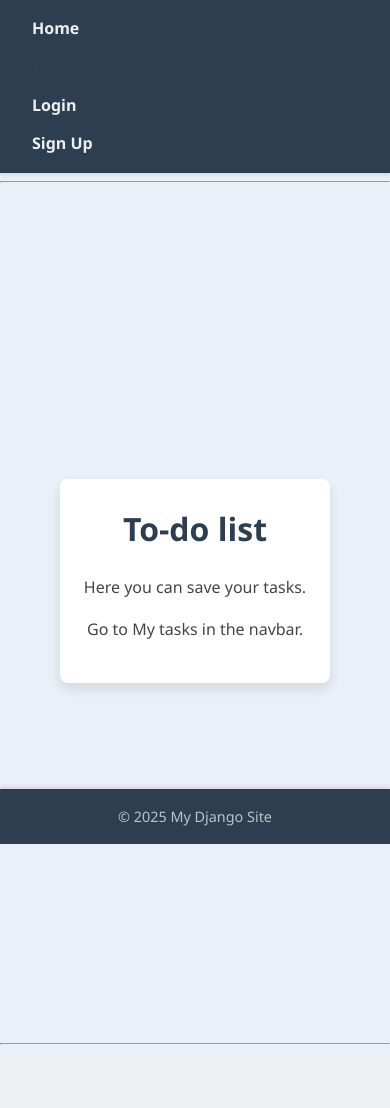
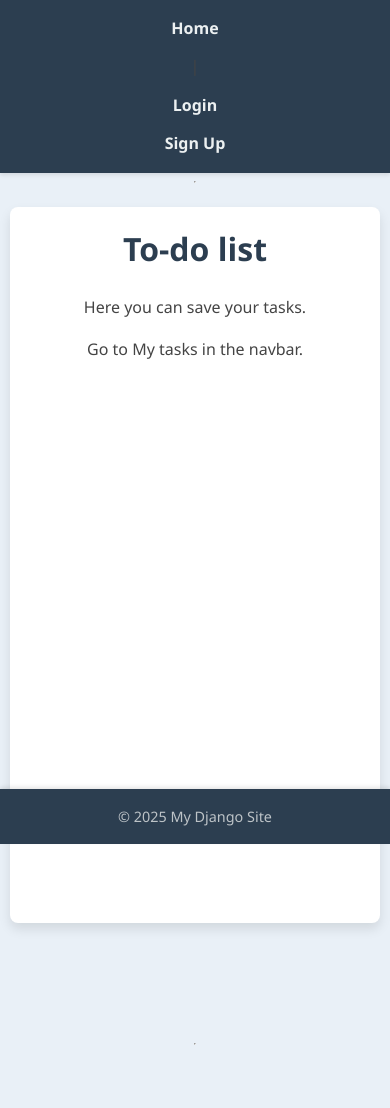
Before and after one commit to TomassSaulite/ToDoApp, a Django app: page /hello/ in a window 390 px wide. Before the commit the page ends 1045 px from the top, so only its background shows below. Run offline with Django 4.2, Linux system fonts and the light colour scheme.

Commit message:
changes to styles

```diff
--- a/mysite/settings.py
+++ b/mysite/settings.py
@@ -25,7 +25,8 @@
 # SECURITY WARNING: don't run with debug turned on in production!
 DEBUG = True
 
-ALLOWED_HOSTS = []
+ALLOWED_HOSTS = ['d85b5fc0b4b1.ngrok-free.app', 'localhost', '127.0.0.1']
+
 
 
 # Application definition
@@ -129,3 +130,6 @@
 LOGIN_URL = '/hello/login/'
 STATIC_URL = '/static/'
 STATICFILES_DIRS = [os.path.join(BASE_DIR, 'static')]
+CSRF_TRUSTED_ORIGINS = [
+    "https://d85b5fc0b4b1.ngrok-free.app",
+]
--- a/static/css/styles.css
+++ b/static/css/styles.css
@@ -8,6 +8,9 @@
     margin: 0;
     color: #444;
     line-height: 1.6;
+    min-height: 100vh;
+    display: flex;
+    flex-direction: column;
 }
 
 nav {
@@ -16,6 +19,8 @@
     box-shadow: 0 2px 4px rgba(0,0,0,0.1);
     display: flex;
     gap: 1.5rem;
+    flex-wrap: wrap;           /* Allow wrapping for smaller screens */
+    justify-content: center;   /* Center nav links on small screens */
 }
 
 nav a {
@@ -23,6 +28,7 @@
     text-decoration: none;
     font-weight: 600;
     transition: color 0.3s ease;
+    white-space: nowrap;
 }
 
 nav a:hover {
@@ -36,6 +42,9 @@
     padding: 2rem 3rem;
     border-radius: 8px;
     box-shadow: 0 6px 12px rgba(0,0,0,0.1);
+    flex-grow: 1;  /* Allow main content to fill vertical space */
+    width: 90%;    /* Responsive width */
+    box-sizing: border-box;
 }
 
 footer {
@@ -43,11 +52,11 @@
     padding: 1rem;
     background: #2c3e50;
     color: #bdc3c7;
-    position: fixed;
+    font-size: 0.9rem;
+    box-shadow: 0 -2px 4px rgba(0,0,0,0.1);
+    position: sticky;  /* stick to bottom only if content is short */
     bottom: 0;
     width: 100%;
-    font-size: 0.9rem;
-    box-shadow: 0 -2px 4px rgba(0,0,0,0.1);
 }
 
 h1, h2, h3 {
@@ -82,6 +91,8 @@
     border-radius: 5px;
     font-size: 1rem;
     transition: border-color 0.3s ease;
+    display: block;
+    box-sizing: border-box;
 }
 
 input[type="text"]:focus,
@@ -105,10 +116,11 @@
     flex-direction: column;
     justify-content: center;
     align-items: center;
-    height: 100vh;        /* Full height of viewport */
+    height: 100vh;        /* Full viewport height */
     text-align: center;
     padding-bottom: 4rem;
 }
+
 .small-btn {
     padding: 0.4rem 0.8rem;
     font-size: 0.85rem;
@@ -124,13 +136,32 @@
     background-color: #7f8c8d;
 }
 
+/* Responsive tweaks */
+@media (max-width: 900px) {
+    main {
+        max-width: 95%;
+        padding: 1.5rem 2rem;
+        margin: 1.5rem auto 4rem auto;
+    }
+}
+
 @media (max-width: 600px) {
-    main {
-        margin: 1rem;
-        padding: 1.5rem;
-    }
     nav {
         flex-direction: column;
         gap: 0.8rem;
+        padding: 1rem;
+        align-items: center;
+    }
+
+    main {
+        margin: 1rem 1rem 3rem 1rem;
+        padding: 1rem 1.5rem;
+        width: 100%;
+    }
+
+    input[type="text"],
+    input[type="email"],
+    input[type="password"] {
+        max-width: 100%;
     }
 }
```
